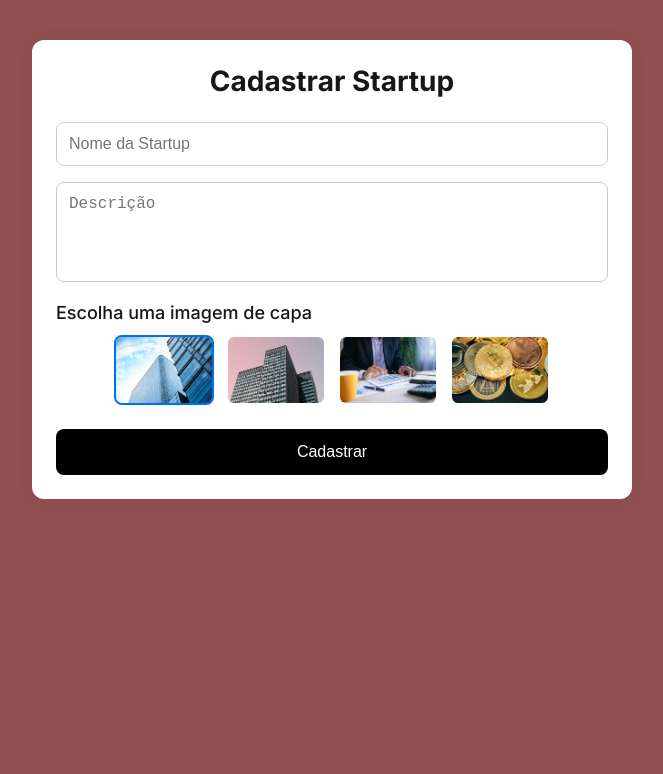
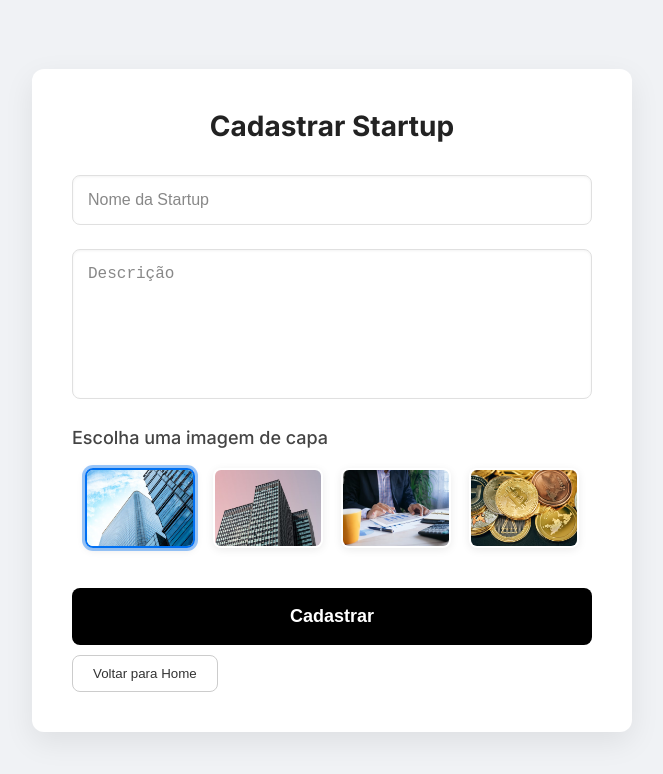
Before and after one commit to camilagoulartsoares/ivc-frontend, a Next.js app: page /startups/cadastrar in a window 1280 px wide. Shown: the top 774 px of the page, without its empty margins (308-971 px from the left). Built offline with nearby package versions, Linux system fonts and the light colour scheme.

Commit message:
feat: form cadastro de startups

```diff
--- a/src/pages/startups/CadastrarStartup.module.css
+++ b/src/pages/startups/CadastrarStartup.module.css
@@ -1,73 +1,178 @@
+.pageBackground {
+  display: flex;
+  justify-content: center;
+  align-items: center;
+  min-height: 100vh;
+  background-color: #f0f2f5; /* Light grey background for the whole page */
+  padding: 20px;
+}
+
 .container {
   max-width: 600px;
-  margin: 40px auto;
-  padding: 24px;
+  width: 100%;
+  padding: 40px;
   background: #fff;
   border-radius: 12px;
-  box-shadow: 0 0 20px rgba(0, 0, 0, 0.05);
+  box-shadow: 0 10px 30px rgba(0, 0, 0, 0.08); /* Softer, more visible shadow */
+  box-sizing: border-box; /* Include padding in width */
 }
 
 .title {
   font-size: 28px;
-  margin-bottom: 24px;
-  font-weight: bold;
+  margin-bottom: 32px;
+  font-weight: 700; /* Bolder title */
   text-align: center;
+  color: #222;
 }
 
 .input,
 .textarea {
   width: 100%;
-  padding: 12px;
-  margin-bottom: 16px;
+  padding: 15px;
+  margin-bottom: 24px;
   font-size: 16px;
-  border: 1px solid #ccc;
+  border: 1px solid #e0e0e0; /* Darker border */
   border-radius: 8px;
+  background-color: #fff; /* Dark background */
+  color: #333; /* Light text color */
+  box-sizing: border-box; /* Include padding in width */
+  box-shadow: inset 0 1px 3px rgba(0, 0, 0, 0.05);
+  transition: border-color 0.2s ease-in-out, box-shadow 0.2s ease-in-out;
+  outline: none; /* Remove default outline */
+}
+
+.input:focus,
+.textarea:focus {
+  border-color: #ccc; /* Slightly darker border on focus */
+  box-shadow: 0 0 0 2px rgba(0, 0, 0, 0.05); /* Very subtle shadow on focus */
+}
+
+.input::placeholder,
+.textarea::placeholder {
+  color: #888; /* Lighter placeholder text */
+  opacity: 1; /* Ensure placeholder is visible */
 }
 
 .textarea {
-  height: 100px;
-  resize: none;
+  height: 150px; /* Slightly taller textarea */
+  resize: none; /* Allow vertical resizing */
 }
 
 .subtitle {
   font-size: 18px;
-  margin-bottom: 12px;
+  margin-bottom: 20px;
   font-weight: 500;
+  color: #444;
 }
 
 .imageGrid {
   display: flex;
-  gap: 12px;
+  gap: 18px; /* Increased gap for better spacing */
   flex-wrap: wrap;
   justify-content: center;
-  margin-bottom: 24px;
+  margin-bottom: 40px; /* More space below image grid */
 }
 
 .imageOption {
-  width: 100px;
-  height: 70px;
+  width: 110px;
+  height: 80px;
   object-fit: cover;
   border-radius: 8px;
   border: 2px solid transparent;
   cursor: pointer;
-  transition: border 0.2s ease;
+  transition: border-color 0.2s ease-in-out, box-shadow 0.2s ease-in-out, transform 0.2s ease-in-out;
+  box-shadow: 0 2px 8px rgba(0, 0, 0, 0.08);
 }
 
 .imageOption:hover {
   border-color: #888;
+  transform: translateY(-2px);
+  box-shadow: 0 4px 12px rgba(0, 0, 0, 0.12);
 }
 
 .selected {
-  border-color: #0070f3;
+  border-color: #0070f3; /* Blue border for selected image */
+  box-shadow: 0 0 0 3px rgba(0, 112, 243, 0.4), 0 2px 8px rgba(0, 0, 0, 0.1); /* Subtle blue glow */
 }
 
 .button {
   width: 100%;
-  padding: 14px;
-  background-color: black;
+  padding: 18px; /* Slightly larger padding */
+  background-color: #000; /* Black button */
   color: white;
-  font-size: 16px;
+  font-size: 18px; /* Larger font size */
+  font-weight: 700;
   border: none;
   border-radius: 8px;
   cursor: pointer;
+  transition: background-color 0.2s ease-in-out, transform 0.2s ease-in-out;
 }
+
+.button:hover {
+  background-color: #222; /* Darker grey on hover */
+  transform: translateY(-1px);
+}
+
+.button:active {
+  transform: translateY(0);
+}
+
+/* Responsive adjustments */
+@media (max-width: 768px) {
+  .container {
+    margin: 20px;
+    padding: 32px;
+  }
+
+  .title {
+    font-size: 24px;
+  }
+
+  .input,
+  .textarea,
+  .button {
+    padding: 14px;
+    font-size: 15px;
+  }
+
+  .imageOption {
+    width: 90px;
+    height: 65px;
+  }
+}
+
+@media (max-width: 480px) {
+  .container {
+    margin: 10px;
+    padding: 24px;
+  }
+
+  .title {
+    font-size: 22px;
+    margin-bottom: 20px;
+  }
+
+  .imageGrid {
+    gap: 12px;
+  }
+
+  .imageOption {
+    width: 80px;
+    height: 58px;
+  }
+}
+
+.secondaryButton {
+  margin-top: 10px;
+  padding: 10px 20px;
+  background-color: transparent;
+  border: 1px solid #ccc;
+  color: #333;
+  cursor: pointer;
+  border-radius: 8px;
+  transition: background 0.2s ease;
+}
+
+.secondaryButton:hover {
+  background-color: #f0f0f0;
+}
--- a/src/pages/startups/cadastrar.tsx
+++ b/src/pages/startups/cadastrar.tsx
@@ -2,13 +2,9 @@ import React, { useState } from "react"
 import { useRouter } from "next/router"
 import { api } from "@/services/api"
 import styles from "./CadastrarStartup.module.css"
+import Image from "next/image"
 
-const imagensPredefinidas = [
-  "/assets/1.png",
-  "/assets/2.png",
-  "/assets/3.png",
-  "/assets/4.png"
-]
+const imagensPredefinidas = ["/assets/1.png", "/assets/2.png", "/assets/3.png", "/assets/4.png"]
 
 export default function CadastrarStartupPage() {
   const [nome, setNome] = useState("")
@@ -22,7 +18,7 @@ export default function CadastrarStartupPage() {
       await api.post(
         "/startup",
         { nome, descricao, imagem_de_capa: imagemSelecionada },
-        { headers: { Authorization: `Bearer ${token}` } }
+        { headers: { Authorization: `Bearer ${token}` } },
       )
       router.push("/")
     } catch (error: any) {
@@ -32,8 +28,10 @@ export default function CadastrarStartupPage() {
   }
 
   return (
+    <div className={styles.pageBackground}>
       <div className={styles.container}>
         <h2 className={styles.title}>Cadastrar Startup</h2>
+
         <input
           className={styles.input}
           type="text"
@@ -41,6 +39,7 @@ export default function CadastrarStartupPage() {
           value={nome}
           onChange={(e) => setNome(e.target.value)}
         />
+
         <textarea
           className={styles.textarea}
           placeholder="Descrição"
@@ -51,17 +50,26 @@ export default function CadastrarStartupPage() {
         <p className={styles.subtitle}>Escolha uma imagem de capa</p>
         <div className={styles.imageGrid}>
           {imagensPredefinidas.map((url) => (
-          <img
+            <Image
               key={url}
-            src={url}
+              src={url || "/placeholder.svg"}
               alt="Imagem de capa"
+              width={100}
+              height={70}
               className={`${styles.imageOption} ${imagemSelecionada === url ? styles.selected : ""}`}
               onClick={() => setImagemSelecionada(url)}
             />
           ))}
         </div>
 
-      <button className={styles.button} onClick={handleSubmit}>Cadastrar</button>
+        <button className={styles.button} onClick={handleSubmit}>
+          Cadastrar
+        </button>
+
+        <button className={styles.secondaryButton} onClick={() => router.push("/")}>
+          Voltar para Home
+        </button>
+      </div>
     </div>
   )
 }
```
Lines whose indentation alone changed are shown as unchanged.
